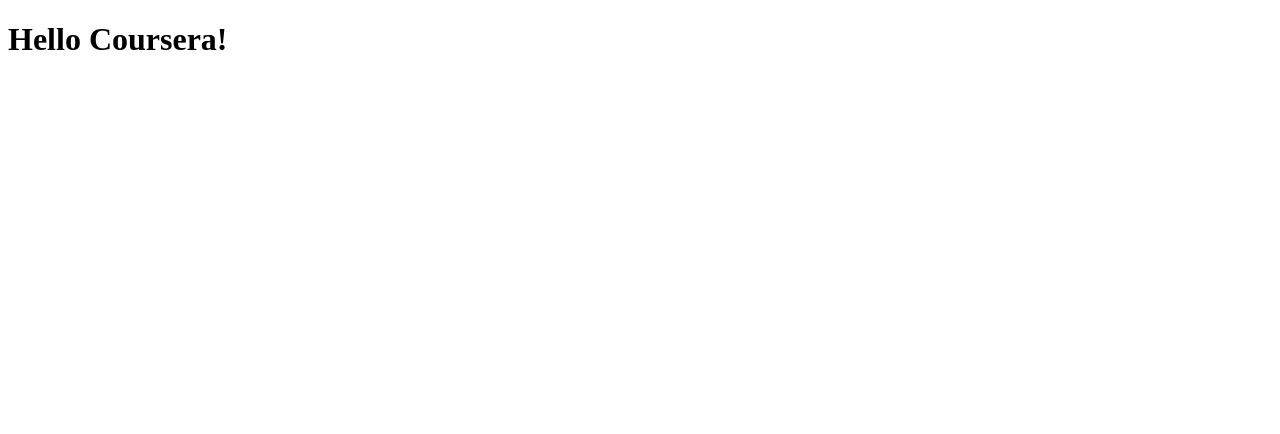
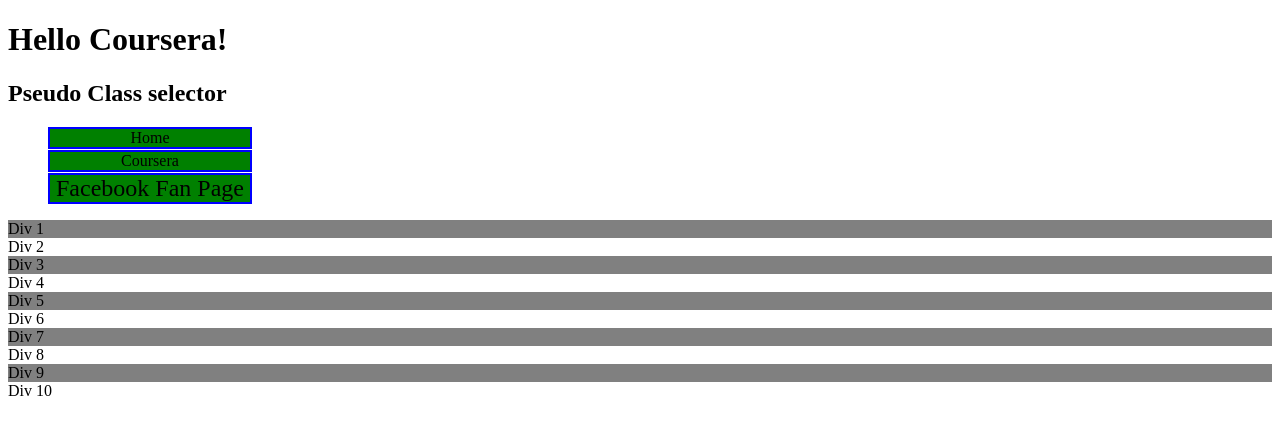
Before and after one commit to goncasthiago/coursera-FS, a plain HTML site: page site/index.html in a window 1280 px wide. Drawn offline with Linux system fonts and the light colour scheme.

Commit message:
Pseudo Class Selectors

```diff
--- a/site/index.html
+++ b/site/index.html
@@ -4,9 +4,33 @@
     <meta charset="UTF-8">
     <meta name="viewport" content="width=device-width, initial-scale=1.0">
     <title>Cousera Course</title>
+    <link rel="stylesheet" href="style.css">
 </head>
 <body>
     <h1>Hello Coursera!</h1>
+    <h2>Pseudo Class selector</h2>
+
+    <header>
+        <ul>
+            <li><a href="/">Home</a></li>
+            <li><a href="https://coursera.org" target="_blank">Coursera</a></li>
+            <li><a href="http://www.facebook.com/CourseraWebDev" target="_blank">Facebook Fan Page</a></li>
+        </ul>
+    </header>
+
+    <section>
+        <div>Div 1</div>
+        <div>Div 2</div>
+        <div>Div 3</div>
+        <div>Div 4</div>
+        <div>Div 5</div>
+        <div>Div 6</div>
+        <div>Div 7</div>
+        <div>Div 8</div>
+        <div>Div 9</div>
+        <div>Div 10</div>
+
+    </section>
 
 </body>
 </html>
--- /dev/null
+++ b/site/style.css
@@ -0,0 +1,32 @@
+header li {
+	list-style: none;
+}
+a:link,
+a:visited {
+	text-decoration: none;
+	background-color: green;
+	border: 2px solid blue;
+	color: black;
+	display: block;
+	width: 200px;
+	text-align: center;
+	margin-bottom: 1px;
+}
+a:hover,
+a:active {
+	background-color: red;
+	color: purple;
+}
+
+header li:nth-child(3) {
+	font-size: 24px;
+}
+
+section div:nth-child(odd) {
+	background-color: grey;
+}
+
+section div:nth-child(4):hover {
+	background-color: green;
+	cursor: pointer;
+}
```
